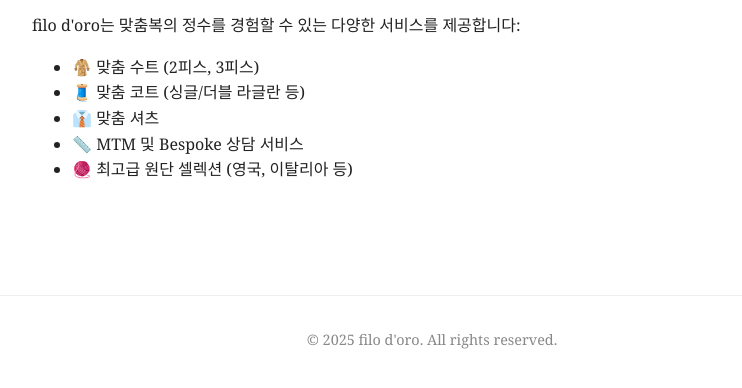
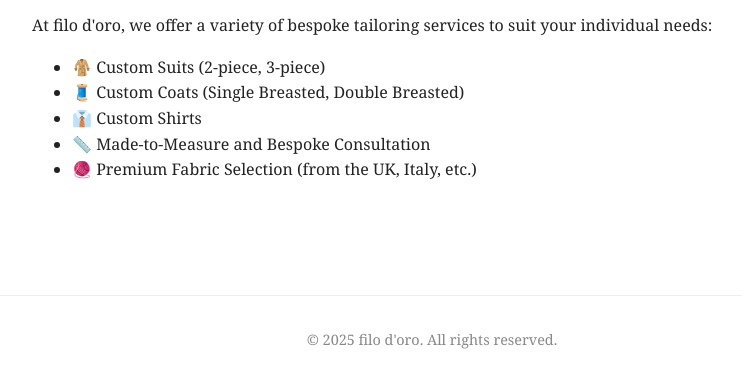
Before and after one commit to tailor-lee/mainpage, a plain HTML site: page serivces.html in a window 1280 px wide. Shown: the part 198-586 px from the top of the page, without its empty margins (208-950 px from the left). Drawn offline with Linux system fonts and the light colour scheme.

Commit message:
Update serivces.html

```diff
--- a/serivces.html
+++ b/serivces.html
@@ -1,5 +1,5 @@
 <!DOCTYPE html>
-<html lang="ko">
+<html lang="en">
 <head>
   <meta charset="UTF-8">
   <title>Services | filo d'oro</title>
@@ -56,14 +56,14 @@
   <main>
     <h1>Our Services</h1>
     <p>
-      filo d'oro는 맞춤복의 정수를 경험할 수 있는 다양한 서비스를 제공합니다:
+      At filo d'oro, we offer a variety of bespoke tailoring services to suit your individual needs:
     </p>
     <ul>
-      <li>🧥 맞춤 수트 (2피스, 3피스)</li>
-      <li>🧵 맞춤 코트 (싱글/더블 라글란 등)</li>
-      <li>👔 맞춤 셔츠</li>
-      <li>📏 MTM 및 Bespoke 상담 서비스</li>
-      <li>🧶 최고급 원단 셀렉션 (영국, 이탈리아 등)</li>
+      <li>🧥 Custom Suits (2-piece, 3-piece)</li>
+      <li>🧵 Custom Coats (Single Breasted, Double Breasted)</li>
+      <li>👔 Custom Shirts</li>
+      <li>📏 Made-to-Measure and Bespoke Consultation</li>
+      <li>🧶 Premium Fabric Selection (from the UK, Italy, etc.)</li>
     </ul>
   </main>
 
```
